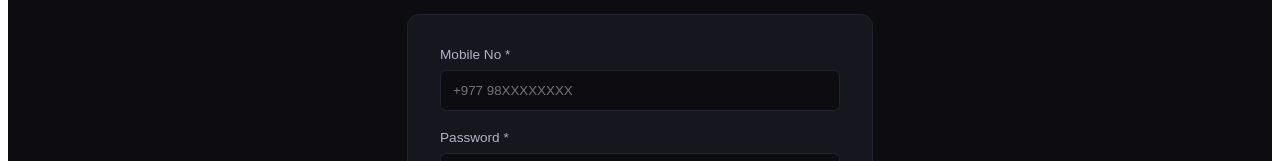
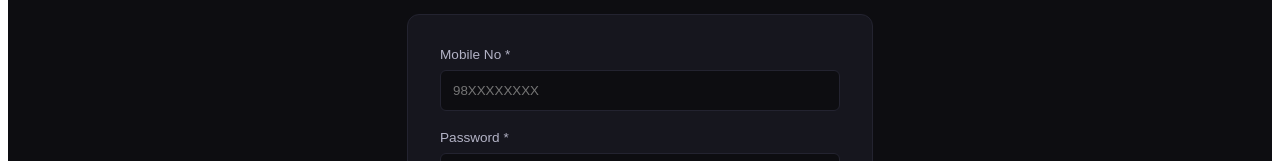
Before and after one commit to David808456/milarco, a Next.js app: page /login in a window 1280 px wide. Shown: the part 267-428 px from the top of the page. Built offline with nearby package versions, Linux system fonts and the light colour scheme.

Commit message:
Update page.js

```diff
--- a/app/login/page.js
+++ b/app/login/page.js
@@ -14,9 +14,18 @@ export default function LoginPage() {
 
   const handleLogin = (e) => {
     e.preventDefault();
-    const savedUser = JSON.parse(localStorage.getItem('user'));
+    const registeredUsers = JSON.parse(localStorage.getItem('registeredUsers')) || [];
 
-    if (savedUser && savedUser.mobile === loginData.mobile && savedUser.password === loginData.password) {
+    // Fallback to single user storage if array isn't populated yet
+    const singleUser = JSON.parse(localStorage.getItem('user'));
+    if (singleUser) registeredUsers.push(singleUser);
+
+    const validUser = registeredUsers.find(
+      (u) => u.mobile === loginData.mobile && u.password === loginData.password
+    );
+
+    if (validUser) {
+      localStorage.setItem('user', JSON.stringify(validUser));
       router.push('/dashboard');
     } else {
       setError('Invalid mobile number or password!');
@@ -39,28 +48,12 @@ export default function LoginPage() {
 
           <div style={{ marginBottom: '1.2rem' }}>
             <label style={{ display: 'block', marginBottom: '0.5rem', fontSize: '0.85rem', color: '#b3b3c6' }}>Mobile No *</label>
-            <input
-              type="tel"
-              name="mobile"
-              value={loginData.mobile}
-              onChange={handleChange}
-              placeholder="+977 98XXXXXXXX"
-              required
-              style={{ width: '100%', padding: '0.75rem', borderRadius: '6px', border: '1px solid #232330', background: '#0d0d11', color: '#fff', boxSizing: 'border-box' }}
-            />
+            <input type="tel" name="mobile" value={loginData.mobile} onChange={handleChange} placeholder="98XXXXXXXX" required style={{ width: '100%', padding: '0.75rem', borderRadius: '6px', border: '1px solid #232330', background: '#0d0d11', color: '#fff', boxSizing: 'border-box' }} />
           </div>
 
           <div style={{ marginBottom: '1.5rem' }}>
             <label style={{ display: 'block', marginBottom: '0.5rem', fontSize: '0.85rem', color: '#b3b3c6' }}>Password *</label>
-            <input
-              type="password"
-              name="password"
-              value={loginData.password}
-              onChange={handleChange}
-              placeholder="••••••••"
-              required
-              style={{ width: '100%', padding: '0.75rem', borderRadius: '6px', border: '1px solid #232330', background: '#0d0d11', color: '#fff', boxSizing: 'border-box' }}
-            />
+            <input type="password" name="password" value={loginData.password} onChange={handleChange} placeholder="••••••••" required style={{ width: '100%', padding: '0.75rem', borderRadius: '6px', border: '1px solid #232330', background: '#0d0d11', color: '#fff', boxSizing: 'border-box' }} />
           </div>
 
           <button type="submit" style={{ width: '100%', background: '#00ff88', color: '#000', border: 'none', padding: '0.75rem', borderRadius: '6px', fontWeight: 'bold', cursor: 'pointer' }}>
```
